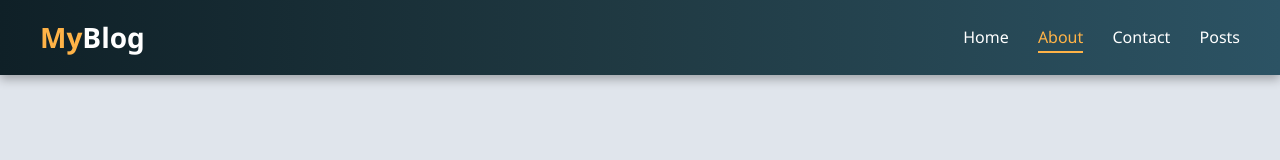
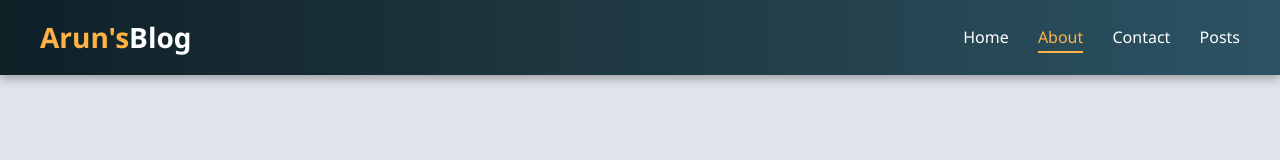
Before and after one commit to arunvanakalla/simple-static-web-page-, a plain HTML site: page about.html in a window 1280 px wide. Shown: the top 160 px of the page. Drawn offline with Linux system fonts and the light colour scheme.

Commit message:
fixed title name consistently in all pages

```diff
--- a/about.html
+++ b/about.html
@@ -9,7 +9,7 @@
 <body>
 
   <header class="header">
-    <div class="logo"><span>My</span>Blog</div>
+    <div class="logo"><span>Arun's</span>Blog</div>
     <nav class="navbar">
       <a href="index.html">Home</a>
       <a href="about.html" class="active">About</a>
```
Also changed, not shown: contact.html (+1 -1 lines), posts.html (+1 -1 lines), 1 other file.
